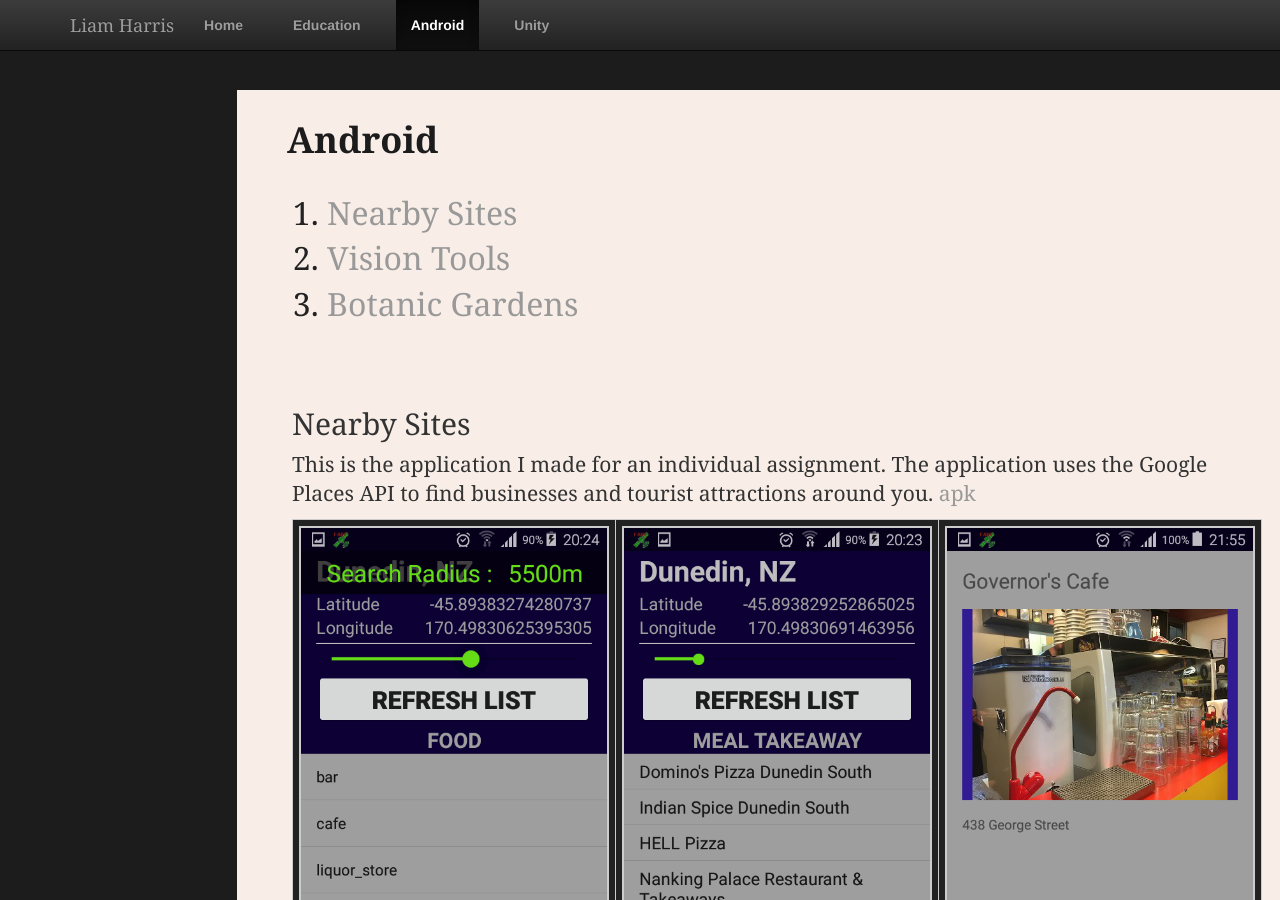
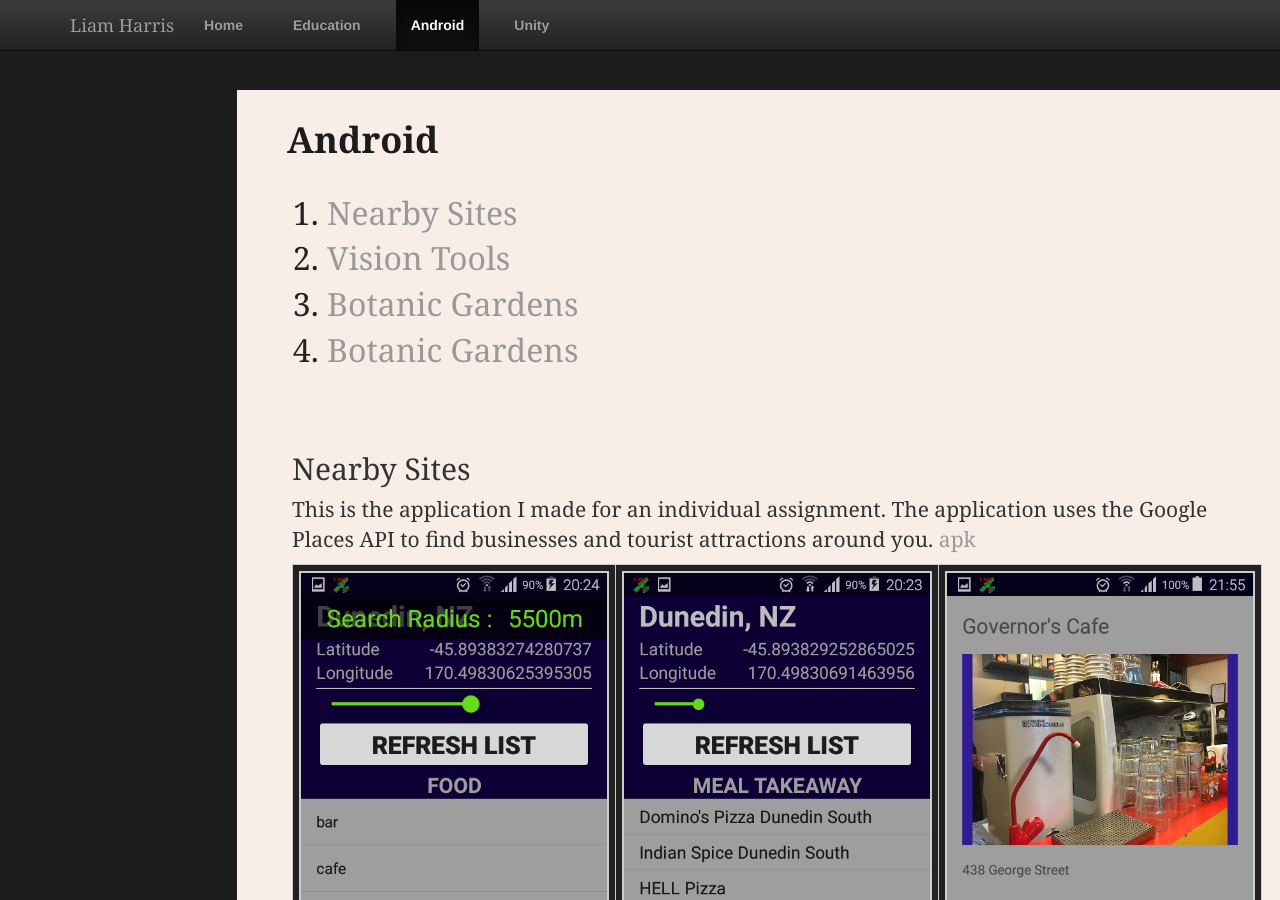
Before and after one commit to harrl7/harrl7.github.io, a Jekyll site: the page built from android/index.html, in a window 1280 px wide and 900 px high. Built offline with Jekyll 4.4.1, drawn with Linux system fonts in a browser that asks for light colours.

Commit message:
Update index.html

```diff
--- a/android/index.html
+++ b/android/index.html
@@ -11,6 +11,7 @@
 		<li> <a href="#Nearby_Sites"> Nearby Sites </a> </li>
 		<li> <a href="#Vision_Tool"> Vision Tools </a> </li>
 		<li> <a href="#Botanic_Gardens"> Botanic Gardens </a> </li>
+		<li> <a href=".content"> Botanic Gardens </a> </li>
 	</ol>
 
 	<article id="Nearby_Sites">
```
